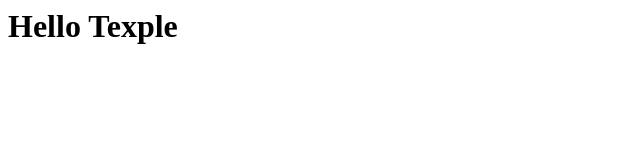
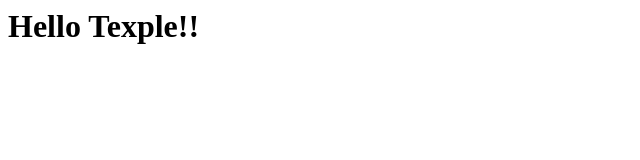
Before and after one commit to Ashu1908/Texple_github, a plain HTML site: page index.html in a window 1280 px wide. Shown: the full height of the page, 0-640 px from the left. Drawn offline with Linux system fonts and the light colour scheme.

Commit message:
Update index.html

```diff
--- a/index.html
+++ b/index.html
@@ -2,6 +2,6 @@
  <head>
  </head>
  <body>
-   <h1>Hello Texple<h1>
+   <h1>Hello Texple!!<h1>
  </body>
 </html>
```
